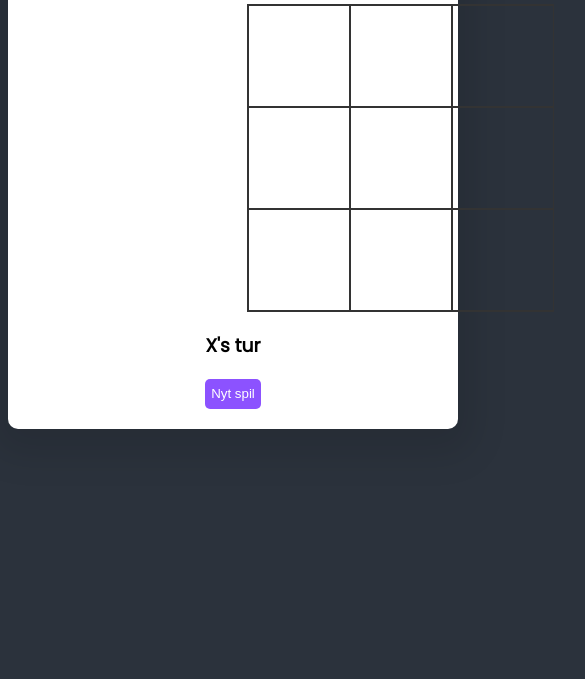
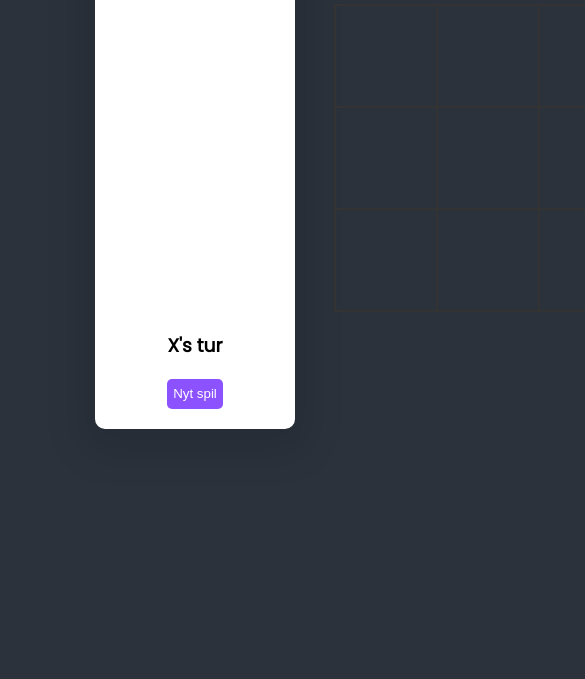
Before and after one commit to DanKSonderup/DankSonderup.github.io, a plain HTML site: page index.html in a window 390 px wide. Shown: the part 165-844 px from the top of the page, 585 px wide, since content can reach past the window. Drawn offline with Linux system fonts and the light colour scheme.

Commit message:
mobile css

```diff
--- a/style.css
+++ b/style.css
@@ -53,3 +53,15 @@ body {
     font-family: "Poppins", sans-serif;
     background-color: #2b323c;
 }
+
+@media only screen and (max-width: 600px) {
+section {
+    text-align: center;
+    border-radius: 10px;
+    width: 200px;
+    margin: auto;
+    background-color: #fff;
+    margin-top: 75px;
+    box-shadow: 0px 10px 36px 16px rgba(0, 0, 0, 0.1);
+}
+}
```
